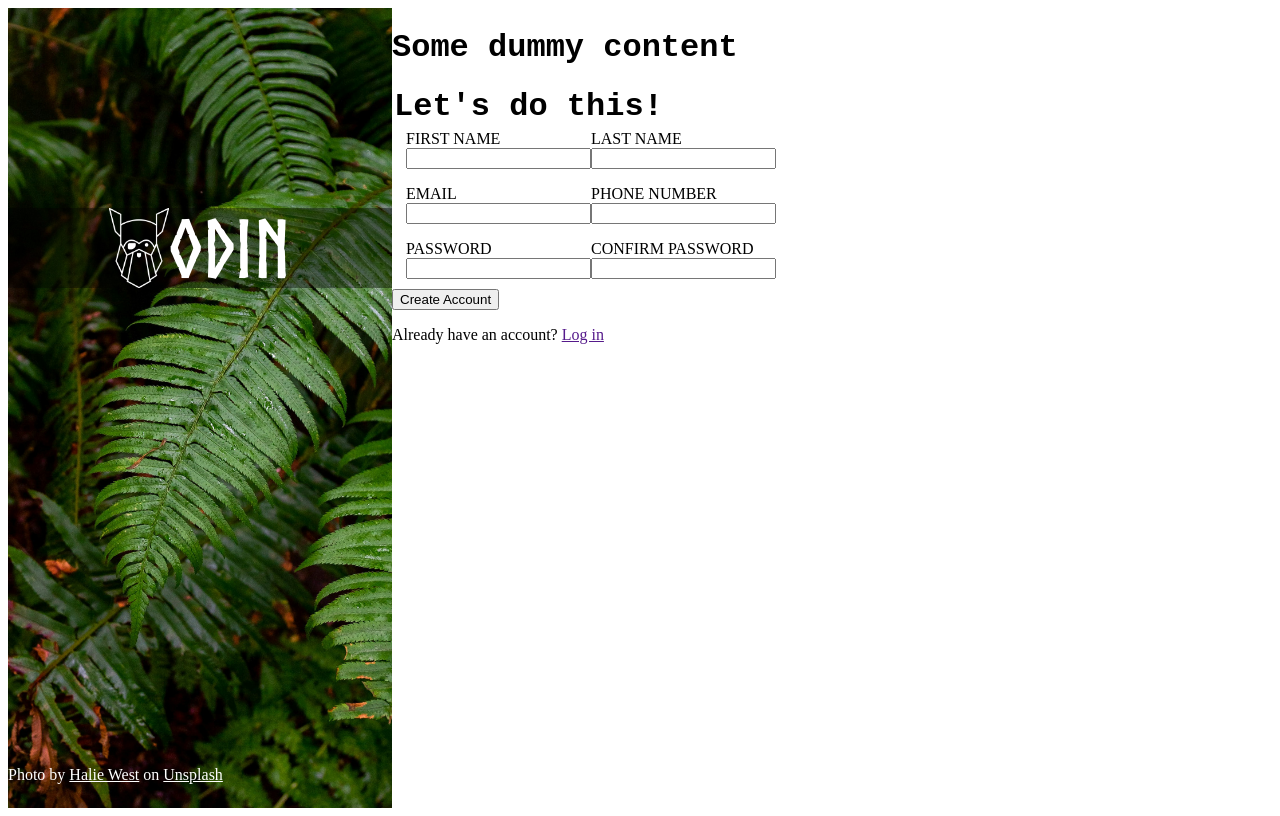
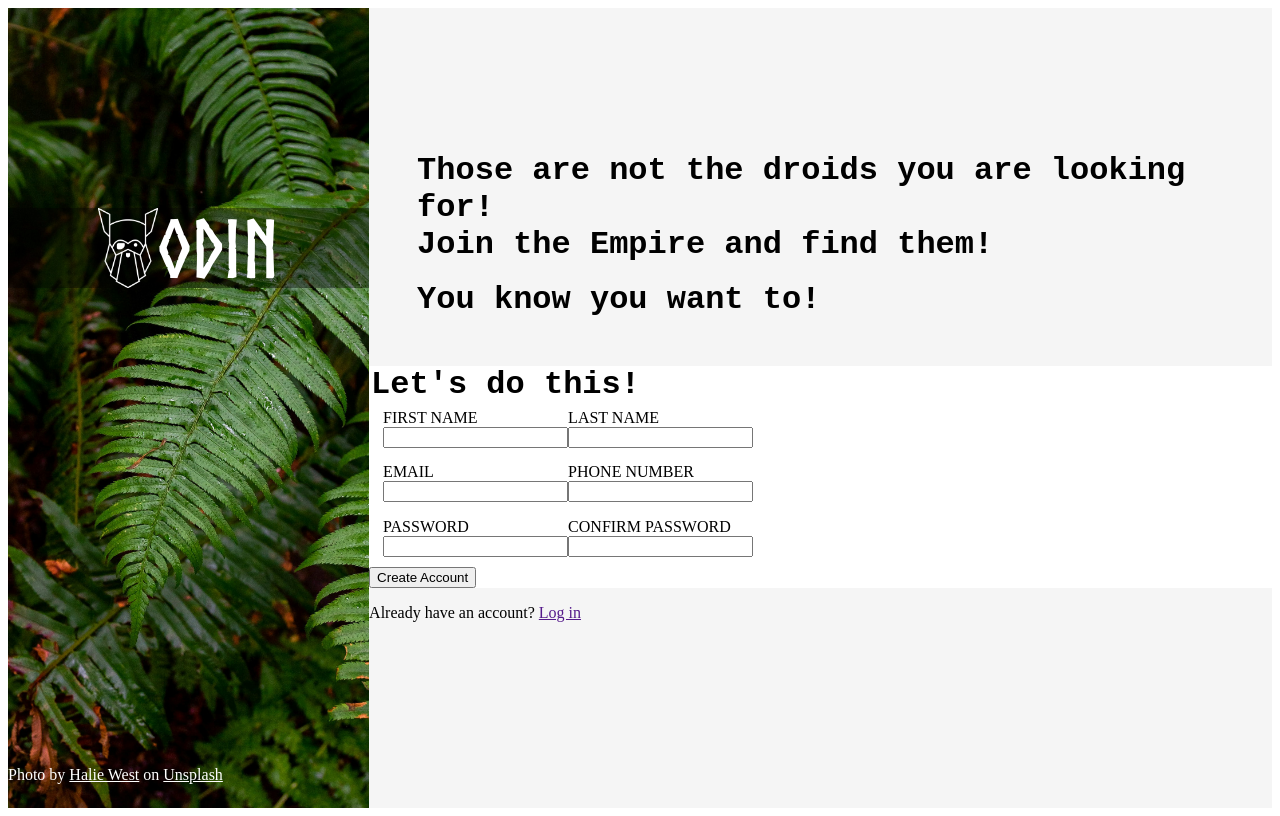
Before and after one commit to oldmanfromscene24/form-TOP, a plain HTML site: page index.html in a window 1280 px wide. Drawn offline with Linux system fonts and the light colour scheme.

Commit message:
css: add right backgound and header style

```diff
--- a/index.html
+++ b/index.html
@@ -20,7 +20,10 @@
 
     </div>
     <div class="main">
-        <h1>Some dummy content</h1>
+        <div class="header"><h1>Those are not the droids you are looking for!</h1>
+        <h1>Join the Empire and find them!</h1>
+        <br>
+        <h1>You know you want to!</h1></div>
 
         <form action="">
             <legend>Let's do this!</legend>
--- a/styles.css
+++ b/styles.css
@@ -36,6 +36,9 @@ body {
     background-size:cover;
     color: white;
 }
+.main {
+    background-color: whitesmoke
+}
 
 .credits {
     position: absolute;
@@ -44,6 +47,18 @@ body {
 
 .credits a:link, .credits a:visited {
     color:white;
+}
+
+h1 {
+    margin: 0;
+}
+
+form {
+    background-color: white;
+}
+
+.header {
+    margin: 9rem 3rem 3rem 3rem;
 }
 
 h1, legend {
```
